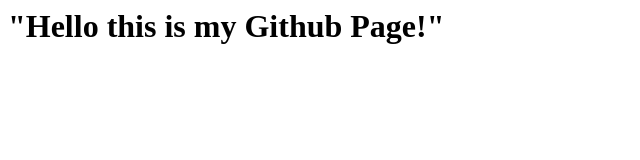
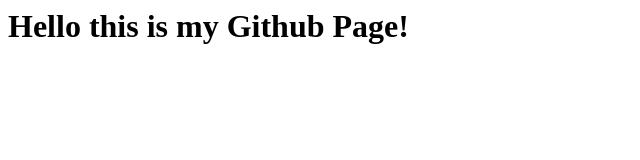
Before and after one commit to hnsa9/hnsa9.github.io, a plain HTML site: page index.html in a window 1280 px wide. Shown: the whole page, without its empty margins (0-640 px from the left). Drawn offline with Linux system fonts and the light colour scheme.

Commit message:
Update index.html

```diff
--- a/index.html
+++ b/index.html
@@ -1 +1 @@
-<h1>"Hello this is my Github Page!"</h1>
+<h1>Hello this is my Github Page!</h1>
```
